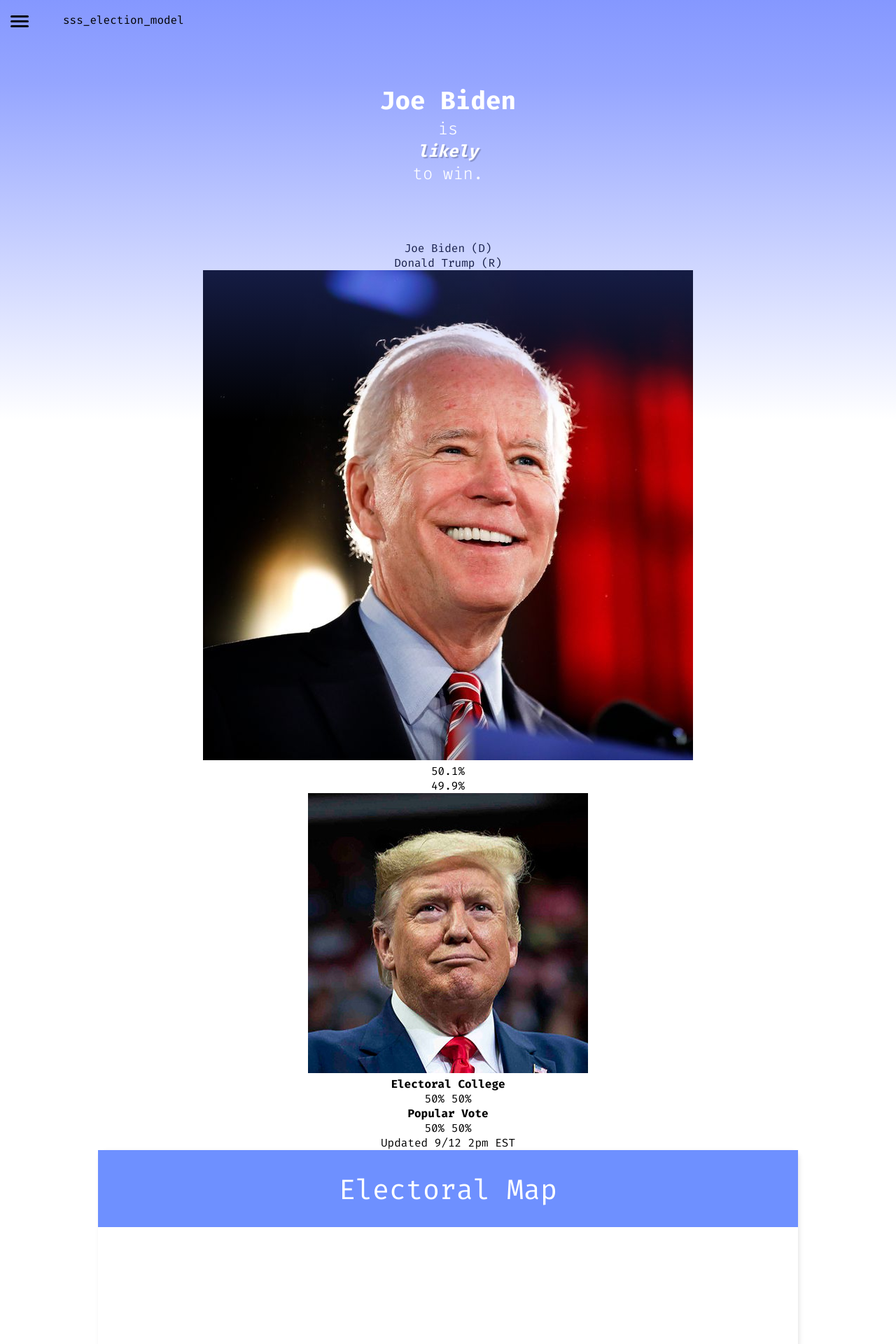
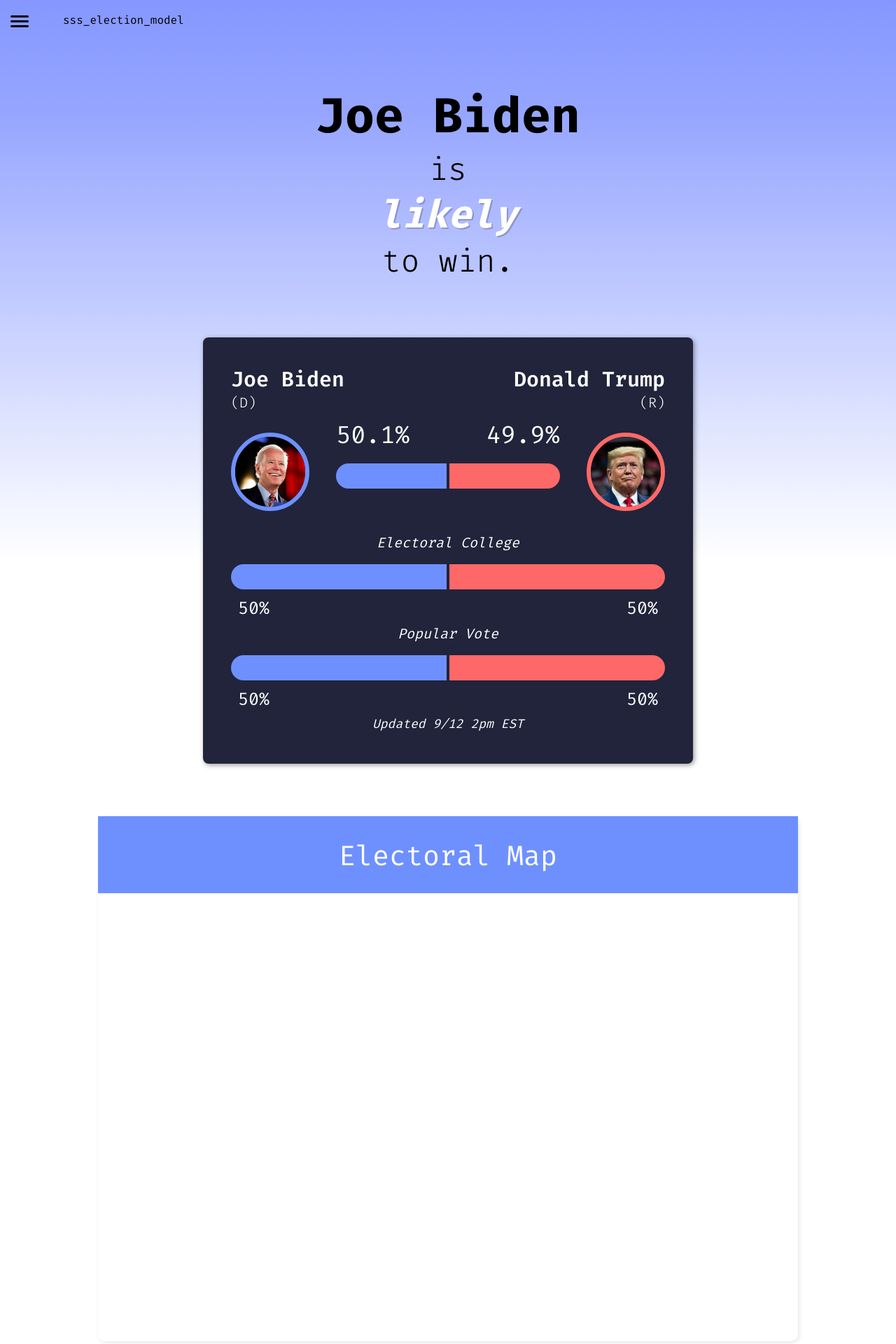
Before and after one commit to JamesxGamesYT/hte-election-model, a Flask app: page / in a window 1280 px wide. Shown: the top 1920 px of the page at 70% size. Run offline with Flask 2, Linux system fonts and the light colour scheme.

Commit message:
Update css for new main stats card

```diff
--- a/web/static/css/index.css
+++ b/web/static/css/index.css
@@ -8,18 +8,27 @@
 }
 
 h1 {
-    font-size: 36px;
+    font-size: 70px;
+}
+
+h2 {
+    font-size: 45px;
+}
+
+#degree {
+    font-size: 55px;
+    color: white;
 }
 
 body {
+    position: relative;
     min-height: 100vh;
     text-align: center;
     font-family: "Fira Code";
 }
 
 #landing {
-    /* background-color: rgba(78, 105, 255, 0.466); */
-    color: white;
+    color: rgb(0, 0, 0);
     padding: 40px 0 80px 0;
     z-index: 1;
     position: relative;
@@ -30,7 +39,7 @@
     top: 0;
     z-index: 0;
     width: 100%;
-    height: 600px;
+    height: 800px;
     position: absolute;
     background: linear-gradient(180deg, rgba(78, 105, 255, 0.692) 0%, rgba(78, 105, 255, 0.596) 20%, rgba(0,0,0,0) 100%);
 }
@@ -86,7 +95,6 @@
 
 #headings .heading {
     padding-top: 30px;
-    /* padding-left: 10px; */
     text-align: center;
     display: table-cell;
     width: 800px;
@@ -111,3 +119,158 @@
     box-shadow: 2px 2px 6px rgba(0,0,0,0.1),
     -2px -2px 20px rgba(255,255,255,0.4);
 }
+
+
+
+
+
+/*******************************
+    Mainstats section css
+********************************/
+
+#mainstats {
+    display: inline-block;
+    width: 620px;
+    z-index: 1;
+    position: relative;
+    border-radius: 8px;
+    background: var(--card-bg);
+    box-shadow: 2px 2px 7px rgba(0,0,0,0.4);
+    margin-bottom: 75px;
+    padding: 40px;
+    padding-bottom: 30px;
+    color: white;
+}
+
+#headers {
+    width: 100%;
+    display: flex;
+    justify-content: space-between;
+}
+
+#candidates #biden {
+    text-align: left;
+}
+
+#candidates #trump {
+    text-align: right;
+}
+
+#img-stats-wrapper {
+    margin-top: 10px;
+    display: flex;
+    justify-content: center;
+}
+
+#img-stats-wrapper img {
+    margin-top: 20px;
+    width: 100px;
+    border-radius: 5px;
+    vertical-align: middle;
+    border: 6px solid;
+    border-radius: 50%;
+}
+
+#img-stats-wrapper img.biden {
+    border-color: var(--dem-bg);
+}
+
+#img-stats-wrapper img.trump {
+    border-color: var(--rep-bg);
+}
+
+.win-prob {
+    display: inline-block;
+    vertical-align: middle;
+    font-size: 35px;
+    font-weight: 400;
+}
+
+.win-prob.biden {
+    /*Can probably devise better spacing method, i.e. setting bar width*/
+    margin-right: 100px;
+}
+
+#candidates {
+    height: 230px;
+    /* padding: 25px; */
+    padding-bottom: 0px;
+    border-top-right-radius: 4px;
+    border-top-left-radius: 4px;
+    height: -moz-fit-content;
+}
+
+#candidates .name {
+    font-weight: 600;
+    font-size: 30px;
+    display: block;
+}
+
+#candidates .party {
+    font-weight: 100;
+    font-size: 20px;
+}
+
+#chances-bar-wrap {
+    margin: 0 auto;
+}
+
+.stats-bar {
+    display: block;
+    height: 36px;
+    border-radius: 100px;
+    margin-top: 18px;
+    overflow: hidden;
+}
+
+.stats-segment {
+    display: inline-block;
+    width: calc(50% - 2px);
+    height: 100%
+}
+
+.stats-segment.biden {
+    background-color: var(--dem-bg);
+    border-right: 2px solid var(--card-bg);
+}
+
+.stats-segment.trump {
+    background-color: var(--rep-bg);
+    border-left: 2px solid var(--card-bg);
+}
+
+.stats-section h4 {
+    display: inline;
+    font-style: italic;
+    font-weight: 400;
+    font-size: 20px;
+    margin: 12px;
+}
+
+.stats-section {
+    margin-top: 50px;
+}
+
+.stats-section span {
+    font-size: 25px;
+    padding: 10px;
+}
+
+.stats-section span.biden {
+    float: left;
+}
+
+.stats-section span.trump {
+    float: right;
+}
+
+#electoral {
+    margin-top: 10px;
+}
+
+#updated {
+    padding: 15px;
+    padding-top: 50px;
+    font-size: 18px;
+    font-style: italic;
+}
--- a/web/static/css/navbar.css
+++ b/web/static/css/navbar.css
@@ -57,3 +57,15 @@
     padding: 10px;
     padding-left: 25px;
 }
+
+#menu-overlay {
+    top: 0;
+    left: 0;
+    width: 100%;
+    height: 100vh;
+    background-color: var(--card-bg);
+    z-index: 4;
+    opacity: 0;
+    position: absolute;
+    pointer-events: none;
+}
--- /dev/null
+++ b/web/static/css/theme.css
@@ -0,0 +1,5 @@
+:root {
+    --card-bg: #21243a;
+    --rep-bg: rgb(255, 104, 104);
+    --dem-bg: rgb(110, 144, 255);
+}
--- a/web/static/js/load_data.js
+++ b/web/static/js/load_data.js
@@ -1,6 +1,7 @@
 function loadData() {
     // read from file, fill
     // global json
+
     openPage();
 }
 
@@ -10,5 +11,4 @@
     console.log(h1);
 }
 
-
 loadData();
```
Also changed, not shown: web/static/css/main-stats.css (deleted, +0 -197 lines).
